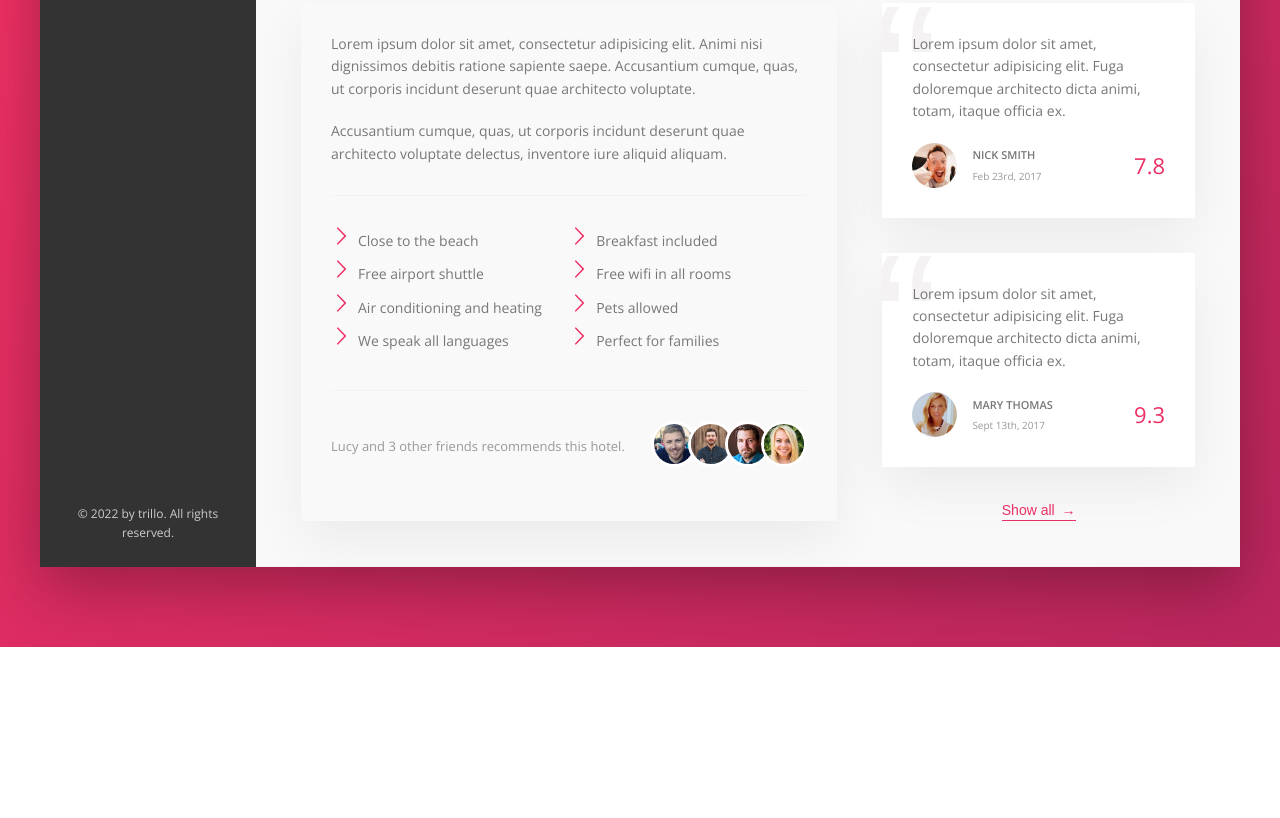
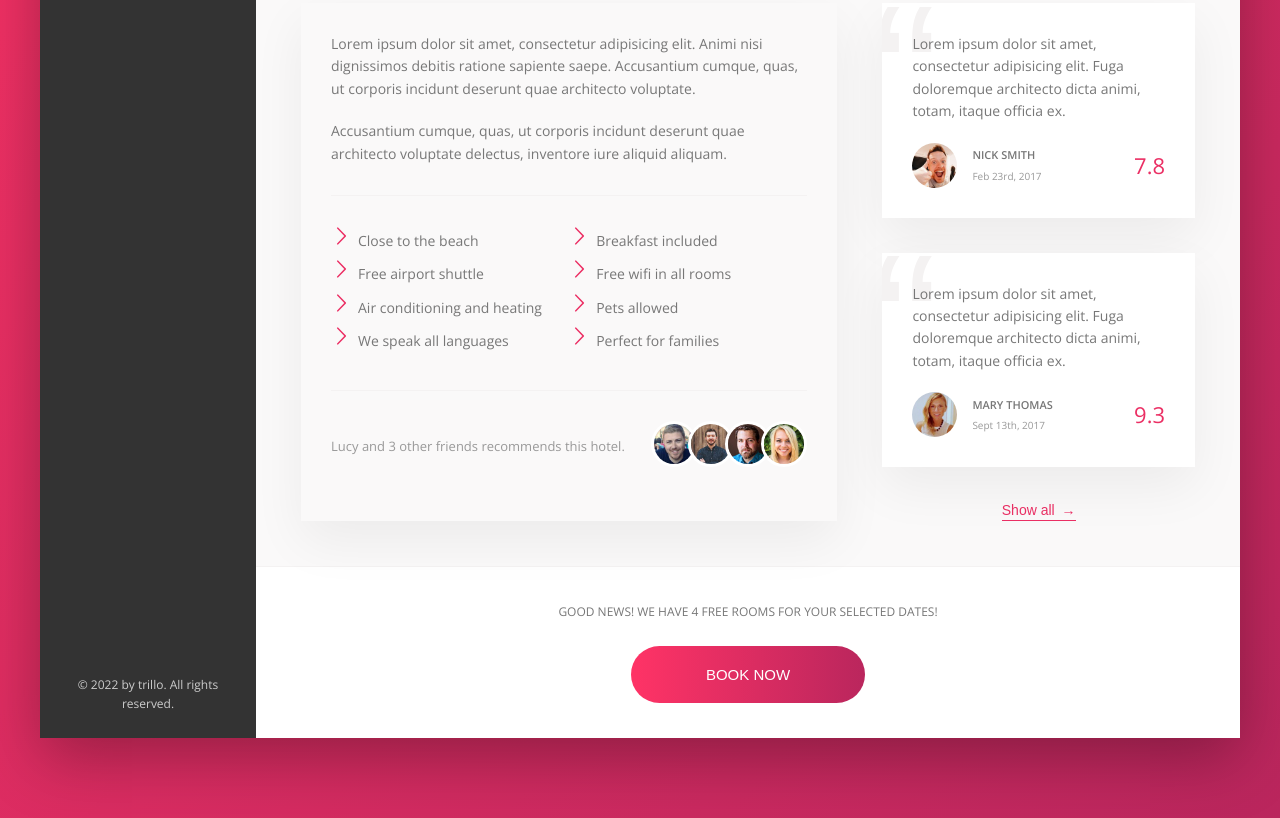
Before and after one commit to jjiang0595/CSS-SASS, a website: page Advanced_CSS_and_SASS/Trillo/index.html in a window 1280 px wide. Shown: the part 644-1462 px from the top of the page. Before the commit the page ends 1291 px from the top, so only its background shows below. Drawn offline with nearby package versions, Linux system fonts and the light colour scheme.

Commit message:
building cta section

```diff
--- a/Advanced_CSS_and_SASS/Trillo/index.html
+++ b/Advanced_CSS_and_SASS/Trillo/index.html
@@ -196,6 +196,17 @@
                             <button class="btn-inline">Show all <span>&rarr;</span></button>
                         </div>
                     </div>
+
+                    <div class="cta">
+                        <h2 class="cta__book-now">
+                            Good news! We have 4 free rooms for your selected dates!
+                        </h2>
+                        <button class="btn">
+                            <span class="btn__visible">Book now</span>
+                            <span class="btn__invisible">Only 4 Rooms Left!</span>
+                        </button>
+                    </div>
+
                 </main>
             </div>
         </div>
--- a/Advanced_CSS_and_SASS/Trillo/sass/_components.scss
+++ b/Advanced_CSS_and_SASS/Trillo/sass/_components.scss
@@ -296,7 +296,7 @@
 
   50% {
     transform: scale(1.05);
-    box-shadow: 0 1rem 4rem rgba(0,0,0,.25);
+    box-shadow: 0 1rem 4rem rgba(0, 0, 0, .25);
   }
 
   100% {
@@ -443,3 +443,67 @@
     z-index: 1;
   }
 }
+
+/////////////////////////////////////////////////////////////
+// CALL TO ACTION
+.cta {
+  padding: 3.5rem 0;
+  text-align: center;
+
+  &__book-now {
+    font-size: 1.2rem;
+    font-weight: 300;
+    text-transform: uppercase;
+    margin-bottom: 2.5rem;
+  }
+}
+
+/////////////////////////////////////////////////////////////
+// CALL TO ACTION
+.btn {
+  font-size: 1.5rem;
+  font-weight: 300;
+  border: none;
+  border-radius: 100px;
+  text-transform: uppercase;
+  background-image: linear-gradient(to right, var(--color-primary-light), var(--color-primary-dark));
+  color: #fff;
+  position: relative;
+  overflow: hidden;
+  cursor: pointer;
+
+  & > * {
+    display: inline-block;
+    height: 100%;
+    width: 100%;
+    transition: all .2s;
+  }
+
+  &__visible {
+    padding: 2rem 7.5rem;
+  }
+
+  &__invisible {
+    position: absolute;
+    padding: 2rem 0;
+    left: 0;
+    top: -100%;
+  }
+
+  &:hover {
+    background-image: linear-gradient(to left, var(--color-primary-light), var(--color-primary-dark));
+  }
+
+  &:hover &__visible {
+    transform: translateY(100%);
+  }
+
+  &:hover &__invisible {
+    top: 0;
+  }
+
+  &:focus {
+    outline: none;
+    animation: pulsate 1s infinite;
+  }
+}
```
Also changed, not shown: Advanced_CSS_and_SASS/Trillo/sass/main.css.
